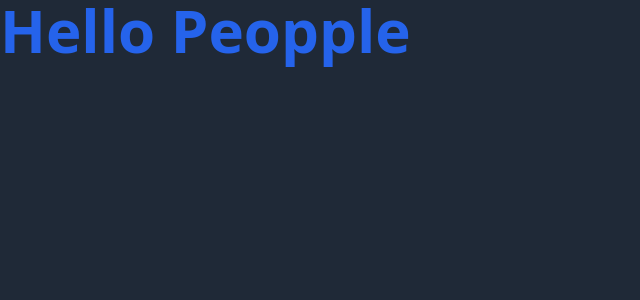
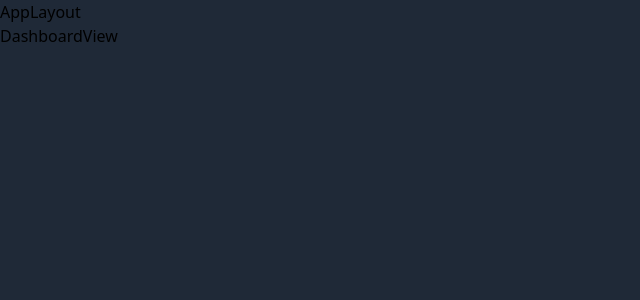
Before and after one commit to Ramer8/upTask_frontend, a React (Vite) app: page / in a window 1280 px wide. Shown: the top 300 px of the page, without its empty margins (0-640 px from the left). Built offline with nearby package versions, Linux system fonts and the light colour scheme.

Commit message:
Feat: AppLayout component & his route, DashboardView & his route created. router.tsx & route architecture

```diff
--- /dev/null
+++ b/src/layouts/AppLayout.tsx
@@ -0,0 +1,14 @@
+import { Outlet } from "react-router-dom"
+
+const AppLayout = () => {
+  return (
+    <>
+
+    <div>AppLayout</div>
+    <Outlet/>
+    </>
+
+  )
+}
+
+export default AppLayout
--- a/src/main.tsx
+++ b/src/main.tsx
@@ -1,9 +1,11 @@
 import React from 'react'
 import ReactDOM from 'react-dom/client'
 import './index.css'
+import Router from './router'
 
 ReactDOM.createRoot(document.getElementById('root')!).render(
   <React.StrictMode>
-   <h1 className='text-6xl text-blue-600 font-bold'>Hello Peopple</h1>
+   {/* <h1 className='text-6xl text-blue-600 font-bold'>Hello Peopple</h1> */}
+   <Router/>
   </React.StrictMode>,
 )
--- /dev/null
+++ b/src/router.tsx
@@ -0,0 +1,15 @@
+import { BrowserRouter, Routes, Route } from "react-router-dom";
+import AppLayout from "./layouts/AppLayout";
+import DashboardView from "./views/DashboardView";
+
+export default function Router() {
+    return (
+        <BrowserRouter>
+        <Routes>
+            <Route element={<AppLayout/>} >
+<Route path="/" element={<DashboardView/>} index />
+            </Route>
+        </Routes>
+        </BrowserRouter>
+    )
+}
--- /dev/null
+++ b/src/views/DashboardView.tsx
@@ -0,0 +1,10 @@
+const DashboardView = () => {
+  return (<>
+
+  <div>DashboardView</div>
+
+  </>
+  )
+}
+
+export default DashboardView
```
